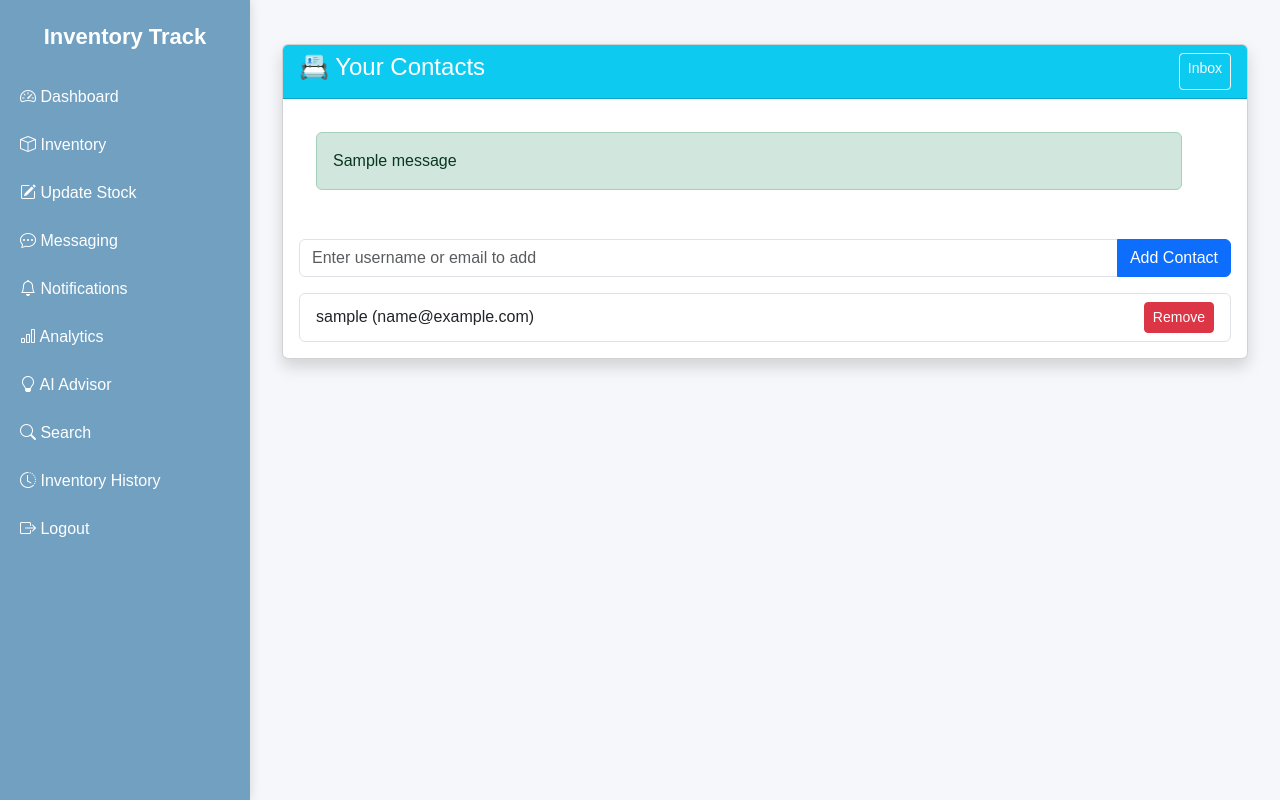
After one commit to lk18tu/COSC4P02_inventory, a Django app: page /messaging/contacts/ in a window 1280 px wide. The commit adds this page. Run offline with Django 5.2, Linux system fonts and the light colour scheme; a user stored in the database is signed in; tables that the repository leaves empty hold one stand-in row (values such as "Sample post"); one stand-in notice (Sample message) is shown.

Commit message:
Enhanced UI for advisor page, added contacts feature for messaging hub

```diff
--- /dev/null
+++ b/src/inventory_track/messaging/templates/messaging/contacts.html
@@ -0,0 +1,67 @@
+{% extends 'base.html' %}
+{% block title %}Contacts{% endblock %}
+{% block content %}
+<div class="container mt-4">
+    <div class="card shadow">
+        <div class="card-header bg-info text-white d-flex justify-content-between">
+            <h4>📇 Your Contacts</h4>
+            <a href="{% url 'messaging:inbox' %}" class="btn btn-outline-light btn-sm">Inbox</a>
+        </div>
+        <div class="card-body">
+
+            <!-- Display Django messages (success, error, warning) -->
+            {% if messages %}
+                <div class="alert alert-dismissible fade show">
+                    {% for message in messages %}
+                        <div class="alert
+                            {% if message.tags == 'error' %}alert-danger
+                            {% elif message.tags == 'success' %}alert-success
+                            {% elif message.tags == 'warning' %}alert-warning{% endif %}" role="alert">
+                            {{ message }}
+                        </div>
+                    {% endfor %}
+                </div>
+            {% endif %}
+
+            <!-- Contact add form -->
+            <form method="POST">
+                {% csrf_token %}
+                <div class="input-group mb-3">
+                    <input type="text" name="contact" class="form-control" placeholder="Enter username or email to add" required>
+                    <button class="btn btn-primary" type="submit">Add Contact</button>
+                </div>
+            </form>
+
+            <!-- If multiple users matched by email, let user choose -->
+            {% if candidates %}
+                <form method="POST" class="mb-4">
+                    {% csrf_token %}
+                    <div class="mb-2">
+                        <label class="form-label">Multiple users found for this email. Please select one:</label>
+                        <select name="selected_username" class="form-select" required>
+                            {% for user in candidates %}
+                                <option value="{{ user.username }}">{{ user.username }} ({{ user.email }})</option>
+                            {% endfor %}
+                        </select>
+                    </div>
+                    <button class="btn btn-success" type="submit">Confirm Add</button>
+                </form>
+            {% endif %}
+
+            <!-- Contact list display -->
+            {% if contacts %}
+                <ul class="list-group">
+                    {% for c in contacts %}
+                        <li class="list-group-item d-flex justify-content-between align-items-center">
+                            {{ c.contact.username }} ({{ c.contact.email }})
+                            <a href="{% url 'messaging:delete_contact' c.id %}" class="btn btn-sm btn-danger">Remove</a>
+                        </li>
+                    {% endfor %}
+                </ul>
+            {% else %}
+                <p>No contacts yet.</p>
+            {% endif %}
+        </div>
+    </div>
+</div>
+{% endblock %}
--- a/src/inventory_track/messaging/urls.py
+++ b/src/inventory_track/messaging/urls.py
@@ -6,4 +6,6 @@ urlpatterns = [
     path("send/", views.send_message, name="send_message"),
     path("inbox/", views.inbox, name="inbox"),
     path("message/<int:message_id>/", views.read_message, name="read_message"),
+    path("contacts/", views.contacts_view, name="contacts"),
+    path("contacts/delete/<int:contact_id>/", views.delete_contact, name="delete_contact"),
 ]
--- a/src/inventory_track/messaging/views.py
+++ b/src/inventory_track/messaging/views.py
@@ -2,19 +2,43 @@ from django.shortcuts import render, redirect
 from django.contrib.auth.decorators import login_required
 from .models import Message, Contact
 from django.contrib.auth.models import User
+from django.contrib import messages
 
 @login_required
 def send_message(request):
-    """Allows users to send messages to other registered users."""
+    """Allows users to send messages by username, email, or contact selection."""
     if request.method == "POST":
-        recipient_username = request.POST.get("recipient")
-        subject = request.POST.get("subject")
-        content = request.POST.get("content")
+        recipient_input = request.POST.get("recipient").strip()
+        subject = request.POST.get("subject", "").strip()
+        content = request.POST.get("content").strip()
 
-        recipient = User.objects.get(username=recipient_username)
-        Message.objects.create(sender=request.user, recipient=recipient, subject=subject, content=content)
+        if not recipient_input:
+            messages.error(request, "Recipient cannot be empty.")
+            return redirect("messaging:send_message")
 
-        return redirect("messaging:inbox")
+        try:
+            # Determine if the input is an email
+            if "@" in recipient_input:
+                matched_users = User.objects.filter(email=recipient_input)
+                if matched_users.count() == 1:
+                    recipient = matched_users.first()
+                elif matched_users.count() > 1:
+                    messages.error(request, "Multiple users found for this email. Please enter username.")
+                    return redirect("messaging:send_message")
+                else:
+                    messages.error(request, "No user found with this email.")
+                    return redirect("messaging:send_message")
+            else:
+                recipient = User.objects.get(username=recipient_input)
+
+            # Create and send message
+            Message.objects.create(sender=request.user, recipient=recipient, subject=subject, content=content)
+            messages.success(request, f"Message sent to {recipient.username}.")
+            return redirect("messaging:inbox")
+
+        except User.DoesNotExist:
+            messages.error(request, "Recipient not found.")
+            return redirect("messaging:send_message")
 
     contacts = Contact.objects.filter(user=request.user)
     return render(request, "messaging/send_message.html", {"contacts": contacts})
@@ -33,3 +57,77 @@ def read_message(request, message_id):
     message = Message.objects.get(id=message_id, recipient=request.user)
     message.mark_as_read()
     return render(request, "messaging/read_message.html", {"message": message})
+
+# Add Contacts
+@login_required
+def contacts_view(request):
+    """Handles contact list: display, add, and manage contacts."""
+    contacts = Contact.objects.filter(user=request.user)
+    candidates = []
+
+    if request.method == "POST":
+        # Case 1: user selects one username from email match result
+        if "selected_username" in request.POST:
+            selected_username = request.POST.get("selected_username").strip()
+            try:
+                selected_user = User.objects.get(username=selected_username)
+
+                if selected_user == request.user:
+                    messages.error(request, "You cannot add yourself as a contact.")
+                elif Contact.objects.filter(user=request.user, contact=selected_user).exists():
+                    messages.warning(request, "This contact is already in your list.")
+                else:
+                    Contact.objects.create(user=request.user, contact=selected_user)
+                    messages.success(request, f"{selected_username} has been added to your contacts.")
+            except User.DoesNotExist:
+                messages.error(request, "Selected user no longer exists.")
+
+            return redirect("messaging:contacts")
+
+        # Case 2: user inputs raw username or email
+        raw_input = request.POST.get("contact").strip()
+        if not raw_input:
+            messages.error(request, "Input cannot be empty.")
+            return redirect("messaging:contacts")
+
+        # Determine if input is email
+        if "@" in raw_input:
+            matched_users = User.objects.filter(email=raw_input)
+            if matched_users.count() == 1:
+                matched_user = matched_users.first()
+                if matched_user == request.user:
+                    messages.error(request, "You cannot add yourself as a contact.")
+                elif Contact.objects.filter(user=request.user, contact=matched_user).exists():
+                    messages.warning(request, "This contact is already in your list.")
+                else:
+                    Contact.objects.create(user=request.user, contact=matched_user)
+                    messages.success(request, f"{matched_user.username} has been added to your contacts.")
+            elif matched_users.count() > 1:
+                # Show list of usernames to select
+                candidates = matched_users
+            else:
+                messages.error(request, "No users found with this email.")
+        else:
+            try:
+                user = User.objects.get(username=raw_input)
+                if user == request.user:
+                    messages.error(request, "You cannot add yourself as a contact.")
+                elif Contact.objects.filter(user=request.user, contact=user).exists():
+                    messages.warning(request, "This contact is already in your list.")
+                else:
+                    Contact.objects.create(user=request.user, contact=user)
+                    messages.success(request, f"{user.username} has been added to your contacts.")
+            except User.DoesNotExist:
+                messages.error(request, "User not found.")
+
+    return render(request, "messaging/contacts.html", {
+        "contacts": contacts,
+        "candidates": candidates,
+    })
+
+@login_required
+def delete_contact(request, contact_id):
+    """Allows user to remove a contact."""
+    contact = Contact.objects.get(id=contact_id, user=request.user)
+    contact.delete()
+    return redirect("messaging:contacts")
```
Also changed, not shown: src/inventory_track/inventory_analysis/templates/inventory_analysis/llm_advisor.html (+33 -12 lines), src/inventory_track/messaging/templates/messaging/inbox.html (+10 -4 lines), src/inventory_track/messaging/templates/messaging/send_message.html (+40 -2 lines).
